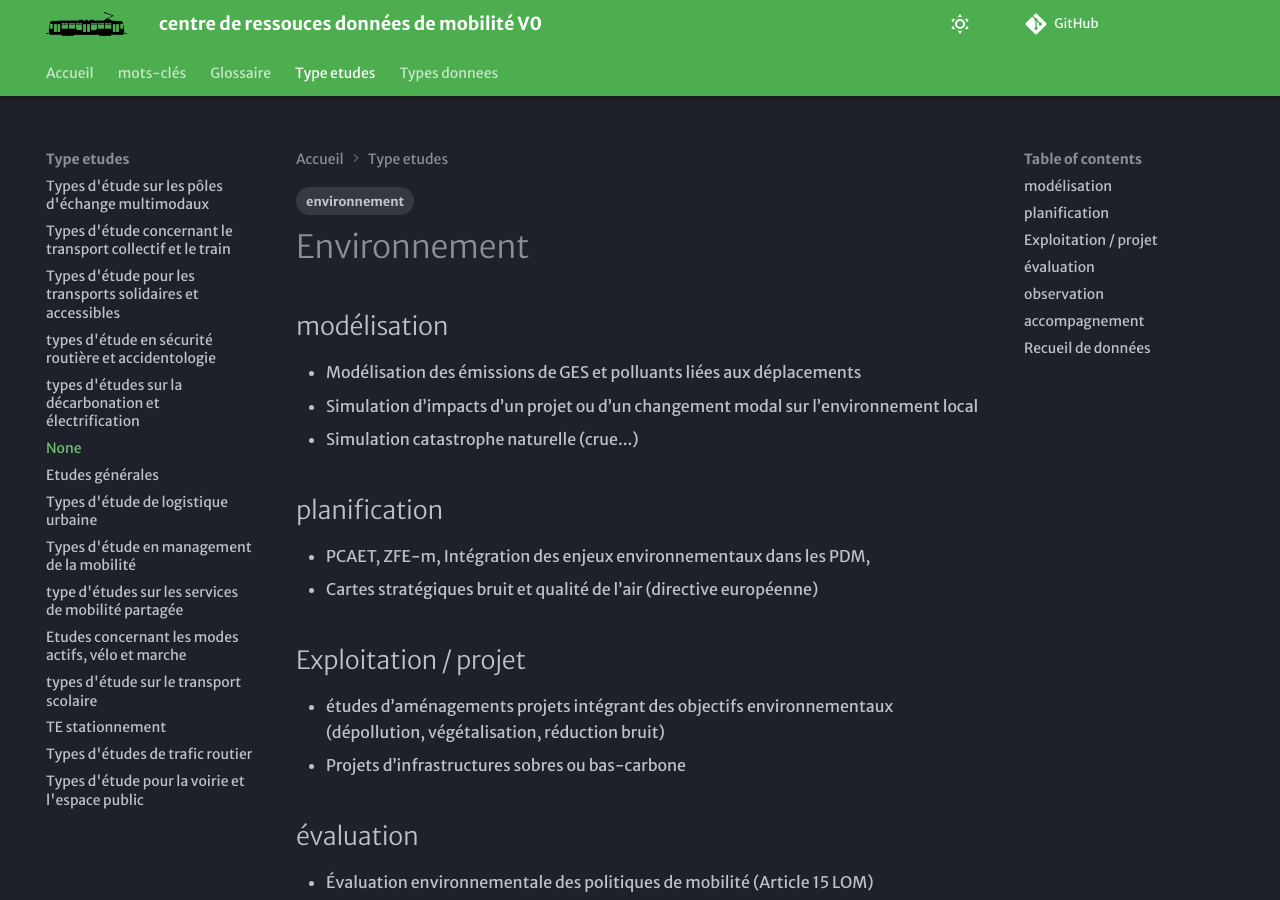
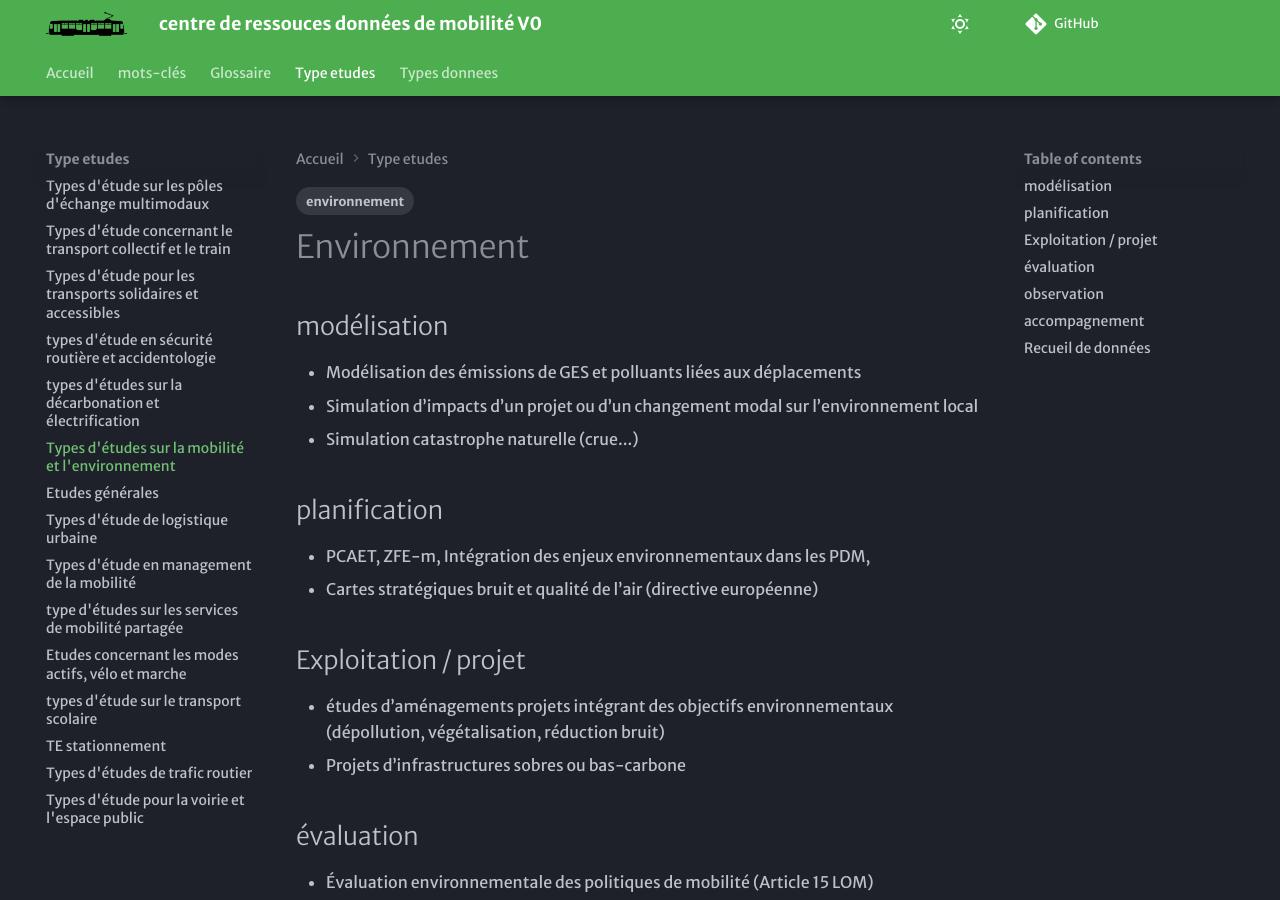
Before and after one commit to xdurang/mobscidat, an MkDocs documentation site: the page built from docs/type_etudes/TE_environnement.md, in a window 1280 px wide and 900 px high. Built offline with MkDocs 1.6.1 and Material for MkDocs 9.7.7, drawn with Linux system fonts in a browser that asks for light colours; some web fonts are replaced; comment, search, counter and statistics services are not loaded.

Commit message:
Update TE_environnement.md

```diff
--- a/docs/type_etudes/TE_environnement.md
+++ b/docs/type_etudes/TE_environnement.md
@@ -1,5 +1,5 @@
 ---
-title:
+title: Types d'études sur la mobilité et l'environnement
 tags:
 - environnement
 ---
```
